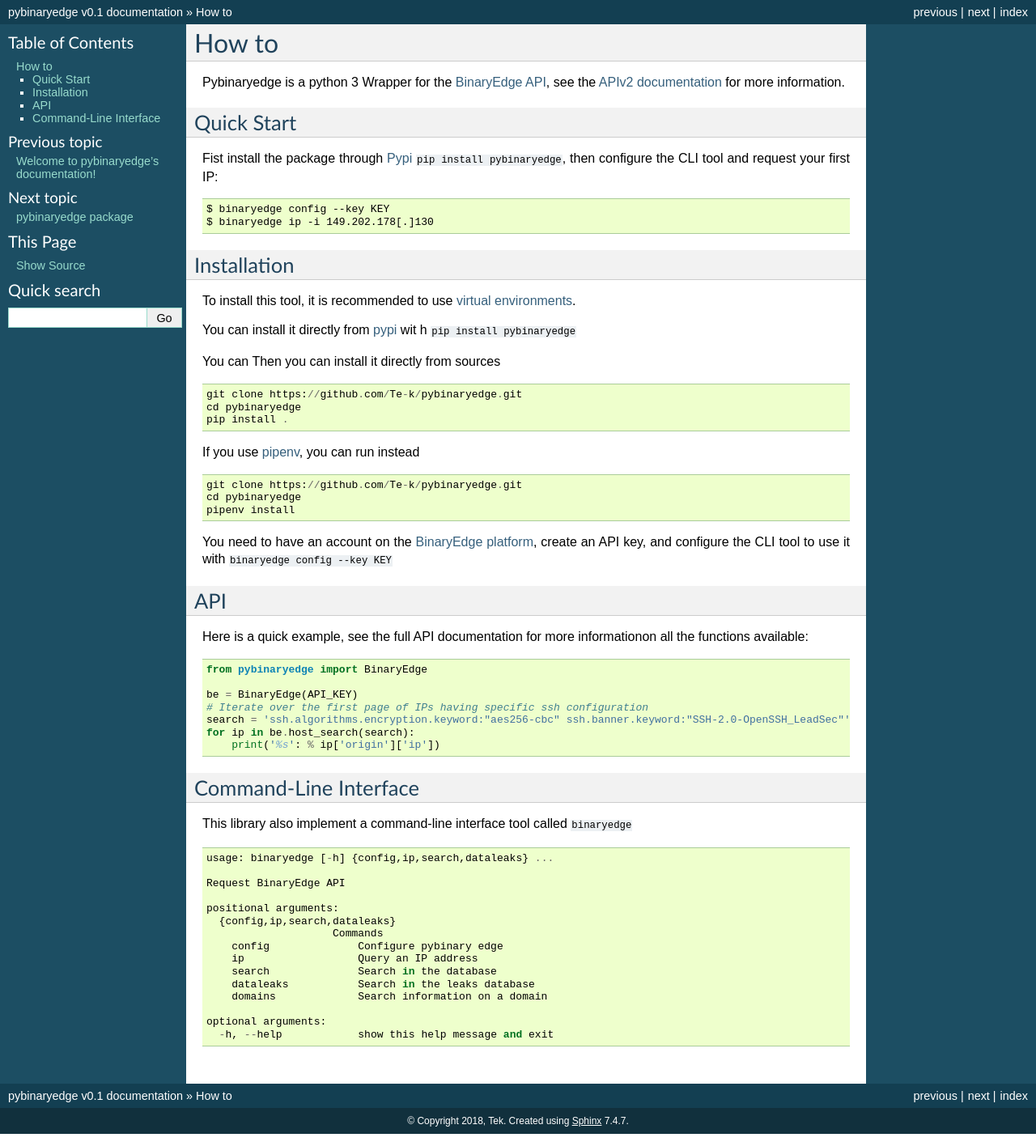
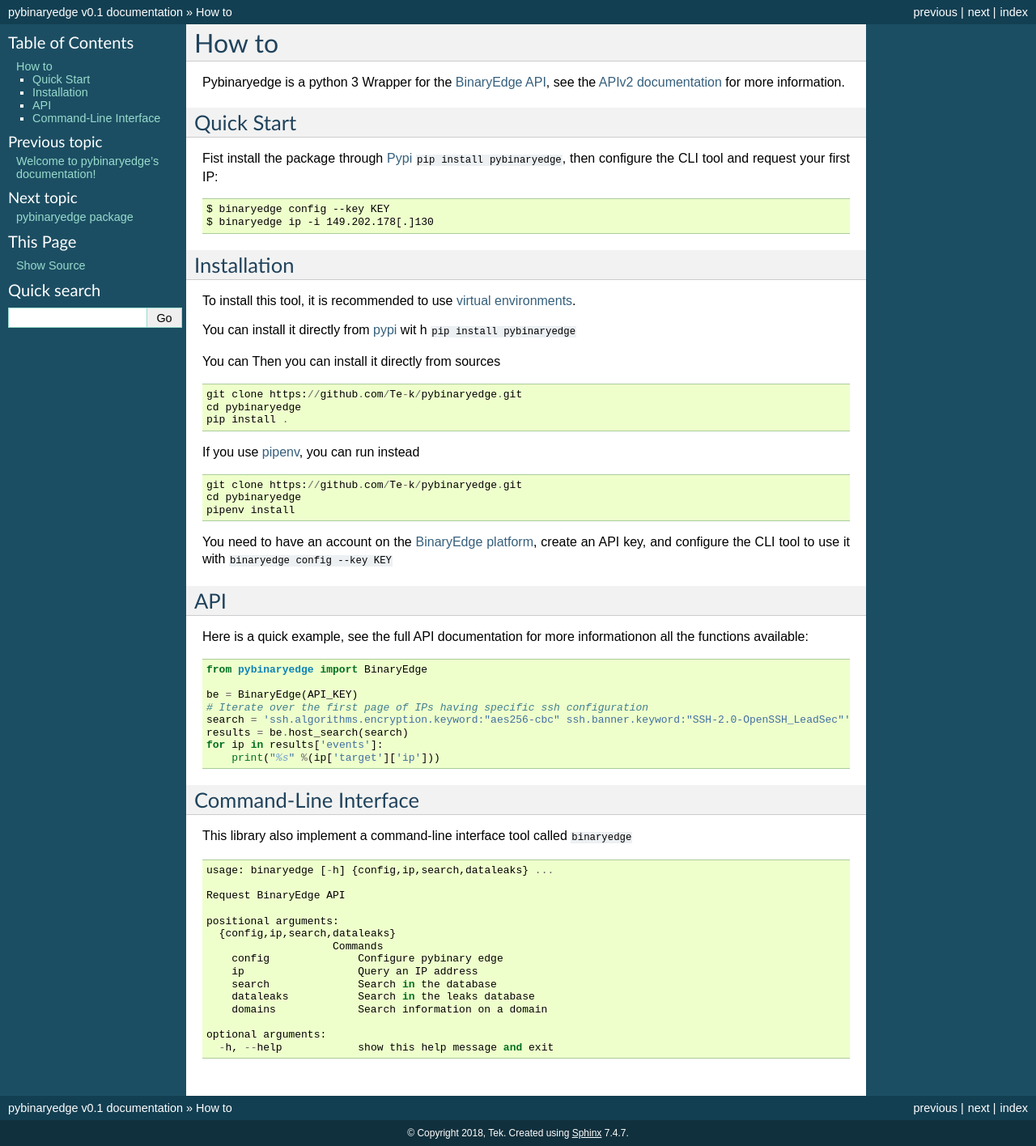
Before and after one commit to Te-k/pybinaryedge, a Sphinx documentation site: the page built from docs/source/howto.rst, in a window 1280 px wide. Shown: the whole page at 81% size. Built offline with Sphinx 7.4.7, drawn with Linux system fonts in a browser that asks for light colours.

Commit message:
Fix example in the doc too

```diff
--- a/docs/source/howto.rst
+++ b/docs/source/howto.rst
@@ -44,8 +44,9 @@
     be = BinaryEdge(API_KEY)
     # Iterate over the first page of IPs having specific ssh configuration
     search = 'ssh.algorithms.encryption.keyword:"aes256-cbc" ssh.banner.keyword:"SSH-2.0-OpenSSH_LeadSec"'
-    for ip in be.host_search(search):
-        print('%s': % ip['origin']['ip'])
+    results = be.host_search(search)
+    for ip in results['events']:
+        print("%s" %(ip['target']['ip']))
 
 
 Command-Line Interface
```
